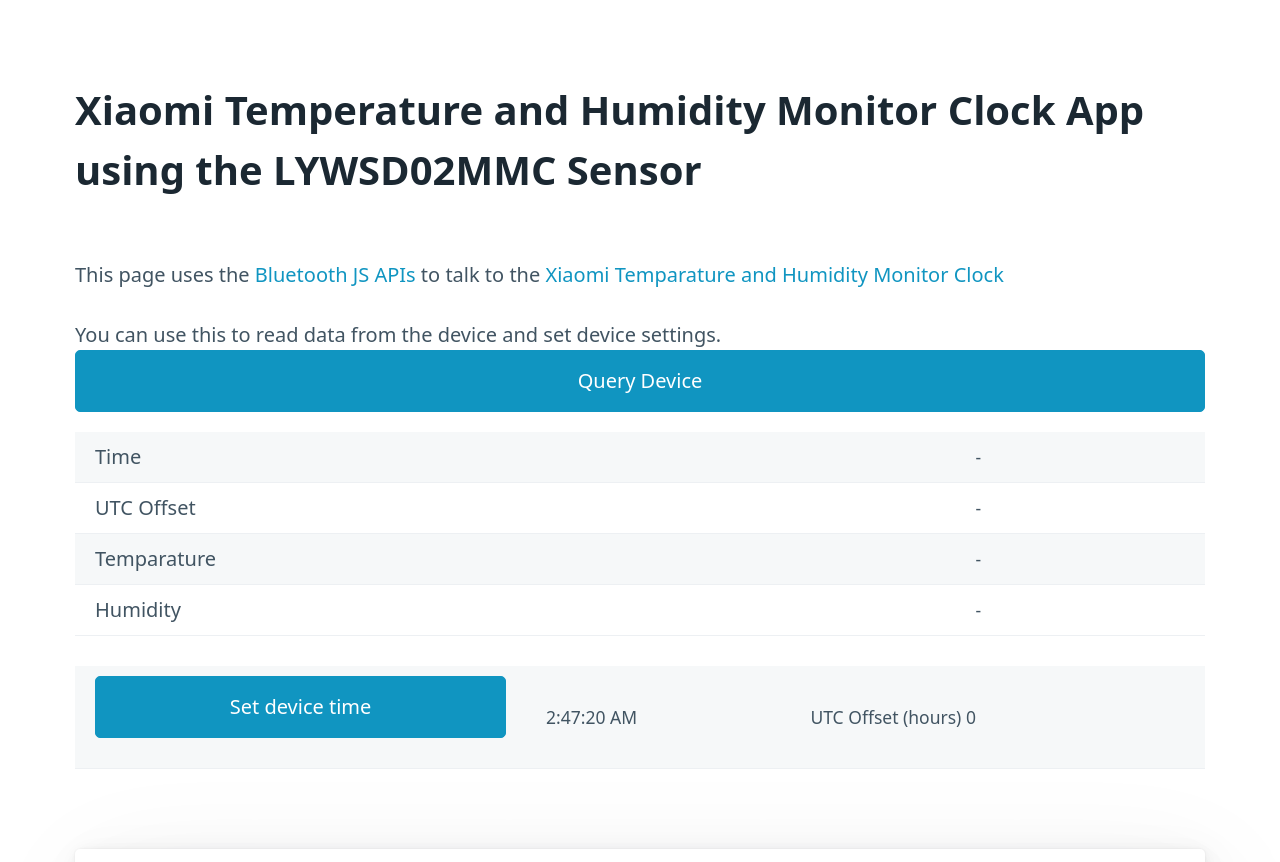
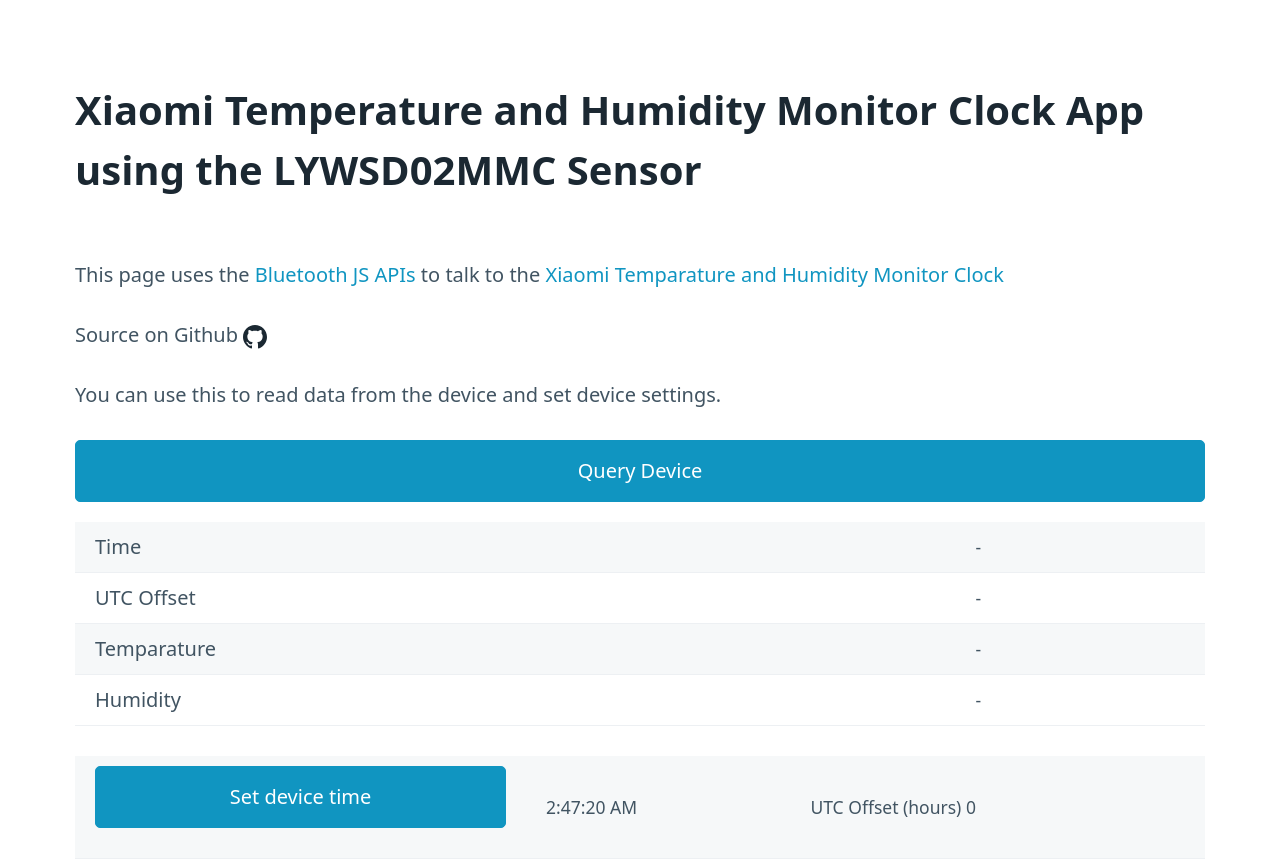
Before and after one commit to bdurrani/LYWSD02MMC-ble-app, a website built with webpack: page index.html in a window 1280 px wide. Shown: the top 862 px of the page. Built offline with nearby package versions, Linux system fonts and the light colour scheme.

Commit message:
Add link to repo

```diff
--- a/index.html
+++ b/index.html
@@ -21,7 +21,18 @@
       Clock</a>
     <br>
     <br>
+    Source on Github <a href="https://github.com/bdurrani/LYWSD02MMC-ble-app" class="contrast"
+      aria-label="GitHub repository">
+      <svg xmlns="http://www.w3.org/2000/svg" width="24" height="24" viewBox="0 0 24 24">
+        <path
+          d="M12 0c-6.626 0-12 5.373-12 12 0 5.302 3.438 9.8 8.207 11.387.599.111.793-.261.793-.577v-2.234c-3.338.726-4.033-1.416-4.033-1.416-.546-1.387-1.333-1.756-1.333-1.756-1.089-.745.083-.729.083-.729 1.205.084 1.839 1.237 1.839 1.237 1.07 1.834 2.807 1.304 3.492.997.107-.775.418-1.305.762-1.604-2.665-.305-5.467-1.334-5.467-5.931 0-1.311.469-2.381 1.236-3.221-.124-.303-.535-1.524.117-3.176 0 0 1.008-.322 3.301 1.23.957-.266 1.983-.399 3.003-.404 1.02.005 2.047.138 3.006.404 2.291-1.552 3.297-1.23 3.297-1.23.653 1.653.242 2.874.118 3.176.77.84 1.235 1.911 1.235 3.221 0 4.609-2.807 5.624-5.479 5.921.43.372.823 1.102.823 2.222v3.293c0 .319.192.694.801.576 4.765-1.589 8.199-6.086 8.199-11.386 0-6.627-5.373-12-12-12z" />
+      </svg>
+    </a>
+    <br>
+    <br>
     You can use this to read data from the device and set device settings.
+    <br>
+    <br>
     <div class="grid">
       <button id="ble-button" role="button">Query Device</button>
     </div>
```
